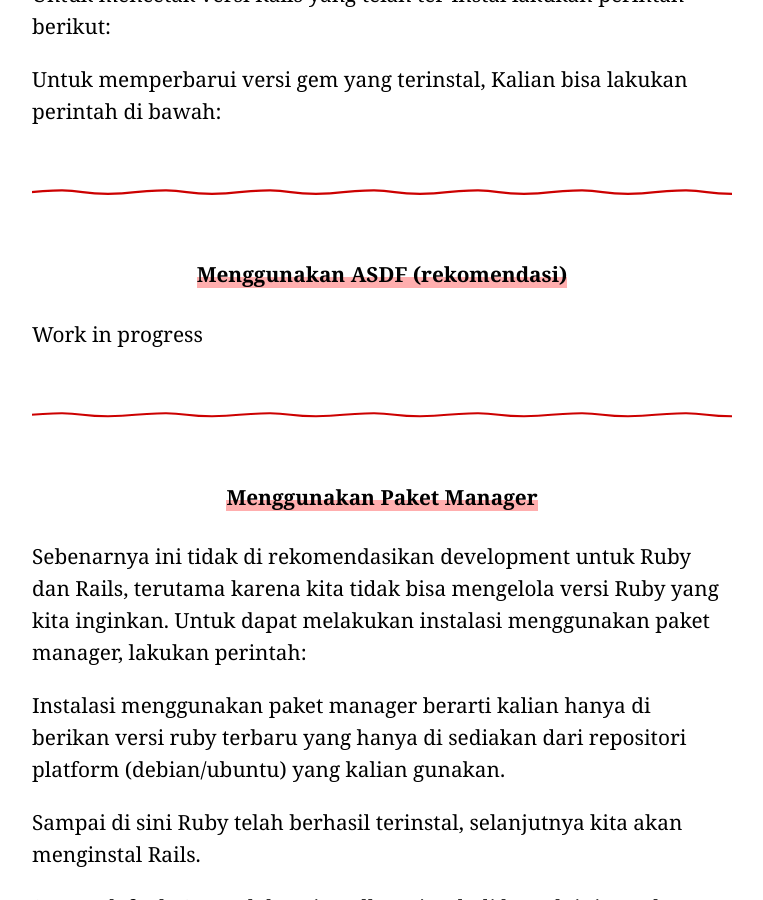
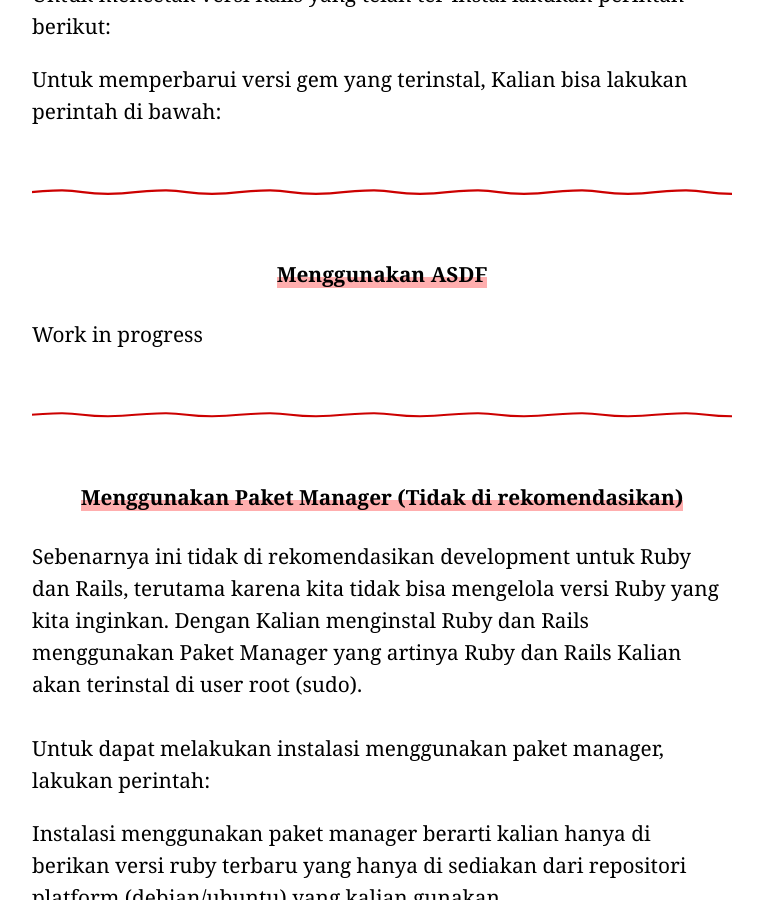
Before and after one commit to rails-id/rails-id.github.io, a Jekyll site: the page built from page/install/apt.html, in a window 1280 px wide and 900 px high, scrolled down 3110 px. Shown: the whole window, without its empty margins (258-1021 px from the left). Built offline with Jekyll 4.4.1, drawn with Linux system fonts in a browser that asks for light colours; nearby versions of some CDN libraries; some web fonts are replaced; a script that is not in the unit is left out; comment, search, counter and statistics services are not loaded; some of the changed text lies outside the part shown.

Commit message:
improve installation apt #13

```diff
--- a/page/install/apt.html
+++ b/page/install/apt.html
@@ -22,17 +22,17 @@
     </p>
 
     <ul>
-      <li><a href="#rvm">Menggunakan RVM (rekomendasi)</a></li>
-      <li><a href="#rbenv">Menggunakan RBENV (rekomendasi)</a></li>
-      <li><a href="#asdf">Menggunakan ASDF (rekomendasi)</a></li>
-      <li><a href="#package-manager">Menggunakan Paket Manager</a></li>
+      <li><a href="#rvm">Menggunakan RVM</a></li>
+      <li><a href="#rbenv">Menggunakan RBENV</a></li>
+      <li><a href="#asdf">Menggunakan ASDF</a></li>
+      <li><a href="#package-manager">Menggunakan Paket Manager (Tidak di rekomendasikan)</a></li>
     </ul>
 
     <hr class="hr-wave">
 
     <h4 class="text-center" id="rvm">
     <span class="word-bg font-chelsea-market">
-      Menggunakan RVM (rekomendasi)
+      Menggunakan RVM
     </span>
     </h4>
 
@@ -79,7 +79,7 @@
 
     <h4 class="text-center" id="rbenv">
     <span class="word-bg font-chelsea-market">
-      Menggunakan RBENV (rekomendasi)
+      Menggunakan RBENV
     </span>
     </h4>
 
@@ -137,7 +137,7 @@
 
     <h4 class="text-center" id="asdf">
     <span class="word-bg font-chelsea-market">
-      Menggunakan ASDF (rekomendasi)
+      Menggunakan ASDF
     </span>
     </h4>
 
@@ -150,13 +150,17 @@
 
     <h4 class="text-center" id="package-manager">
     <span class="word-bg font-chelsea-market">
-      Menggunakan Paket Manager
+      Menggunakan Paket Manager (Tidak di rekomendasikan)
     </span>
     </h4>
 
     <p>
       Sebenarnya ini tidak di rekomendasikan development untuk Ruby dan Rails,
       terutama karena kita tidak bisa mengelola versi Ruby yang kita inginkan.
+      Dengan Kalian menginstal Ruby dan Rails menggunakan Paket Manager yang artinya
+      Ruby dan Rails Kalian akan terinstal di user root (sudo).
+      <br>
+      <br>
       Untuk dapat melakukan instalasi menggunakan paket manager, lakukan perintah:
     </p>
     <code data-gist-id="ceed7e67ab2ff4cf64b0d2632e10e85c" data-gist-file="sudo-apt-get-install-ruby-full.sh"></code>
```
